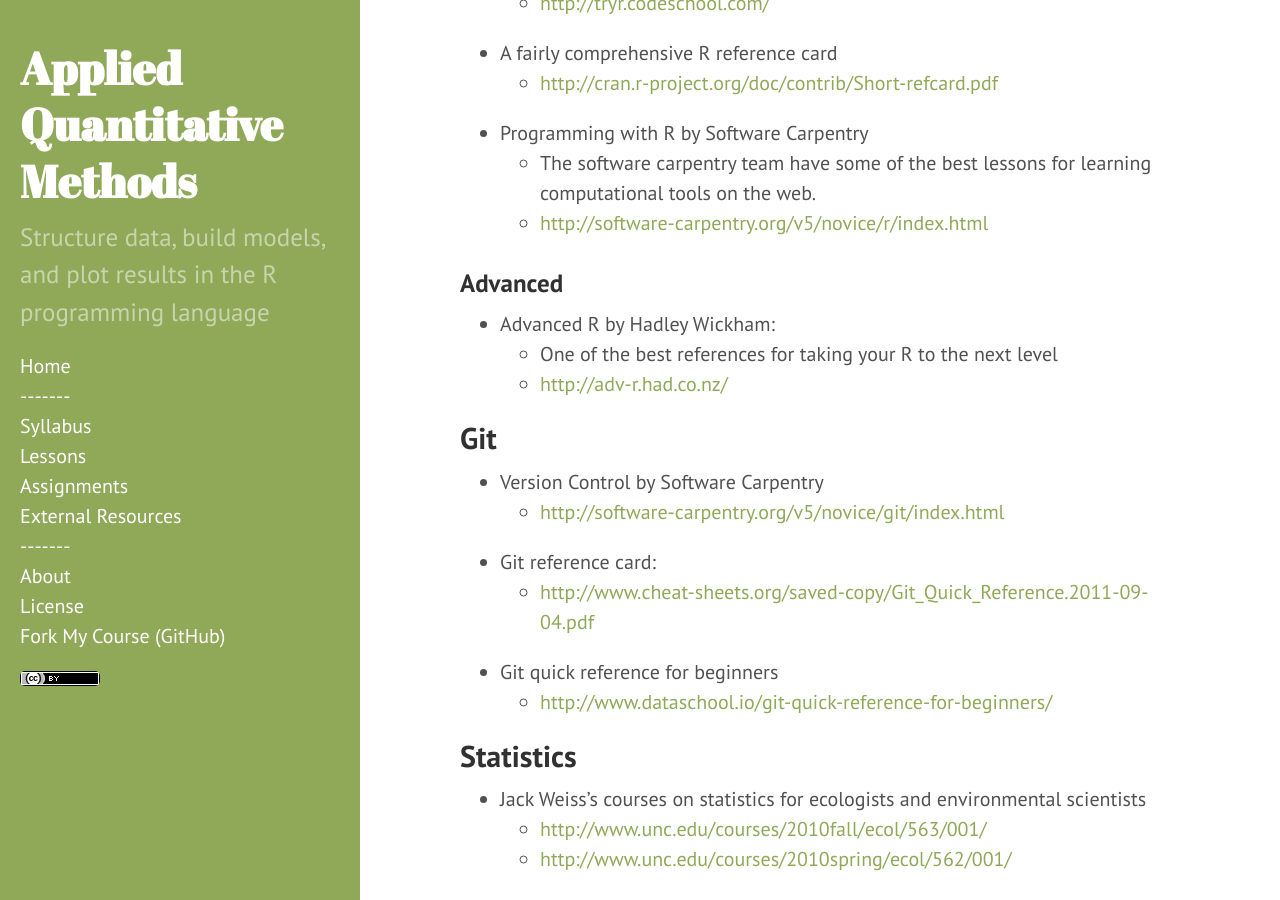
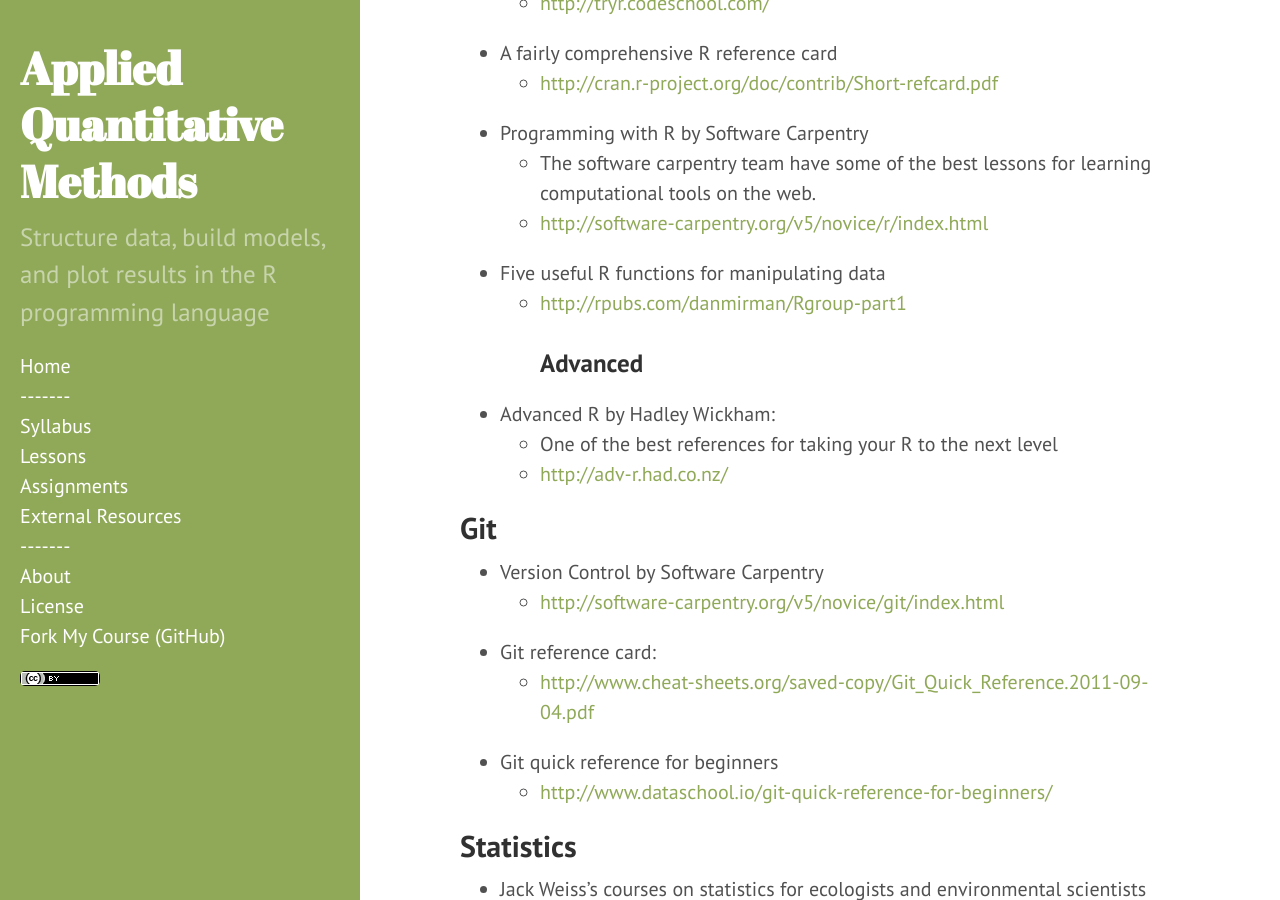
Before and after one commit to dmcglinn/quant_methods, a Jekyll site: the page built from resources.md, in a window 1280 px wide and 900 px high, scrolled down 1075 px. Built offline with Jekyll 4.4.1, drawn with Linux system fonts in a browser that asks for light colours; Markdown is read by kramdown in place of the engine named in the settings.

Commit message:
Add link to R blog.

```diff
--- a/resources.md
+++ b/resources.md
@@ -34,7 +34,8 @@ content <http://www.dataschool.io/>
     - The software carpentry team have some of the best lessons for learning
     computational tools on the web.
     - <http://software-carpentry.org/v5/novice/r/index.html>
-
+* Five useful R functions for manipulating data
+    - <http://rpubs.com/danmirman/Rgroup-part1>
 ###Advanced
 * Advanced R by Hadley Wickham:
     - One of the best references for taking your R to the next level
```
